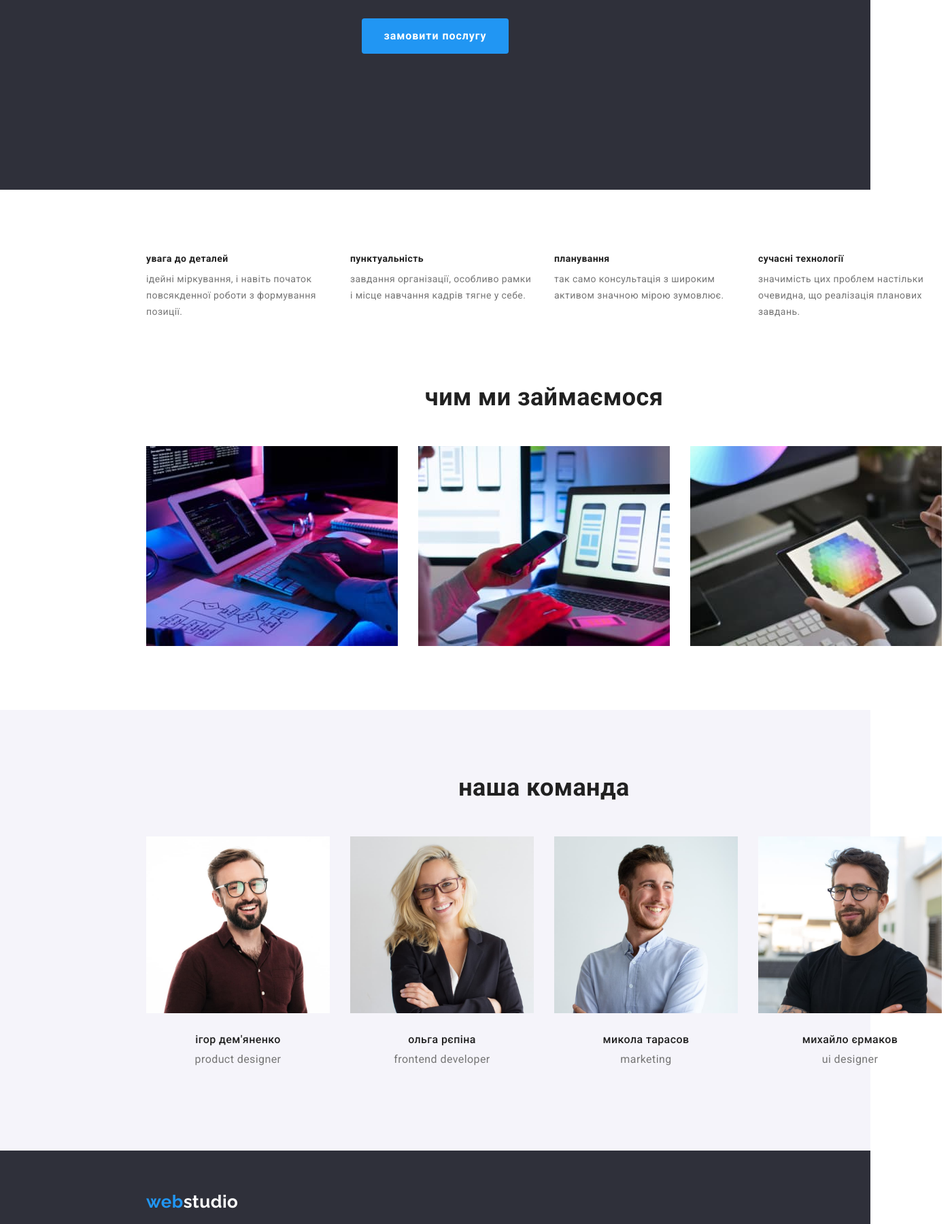
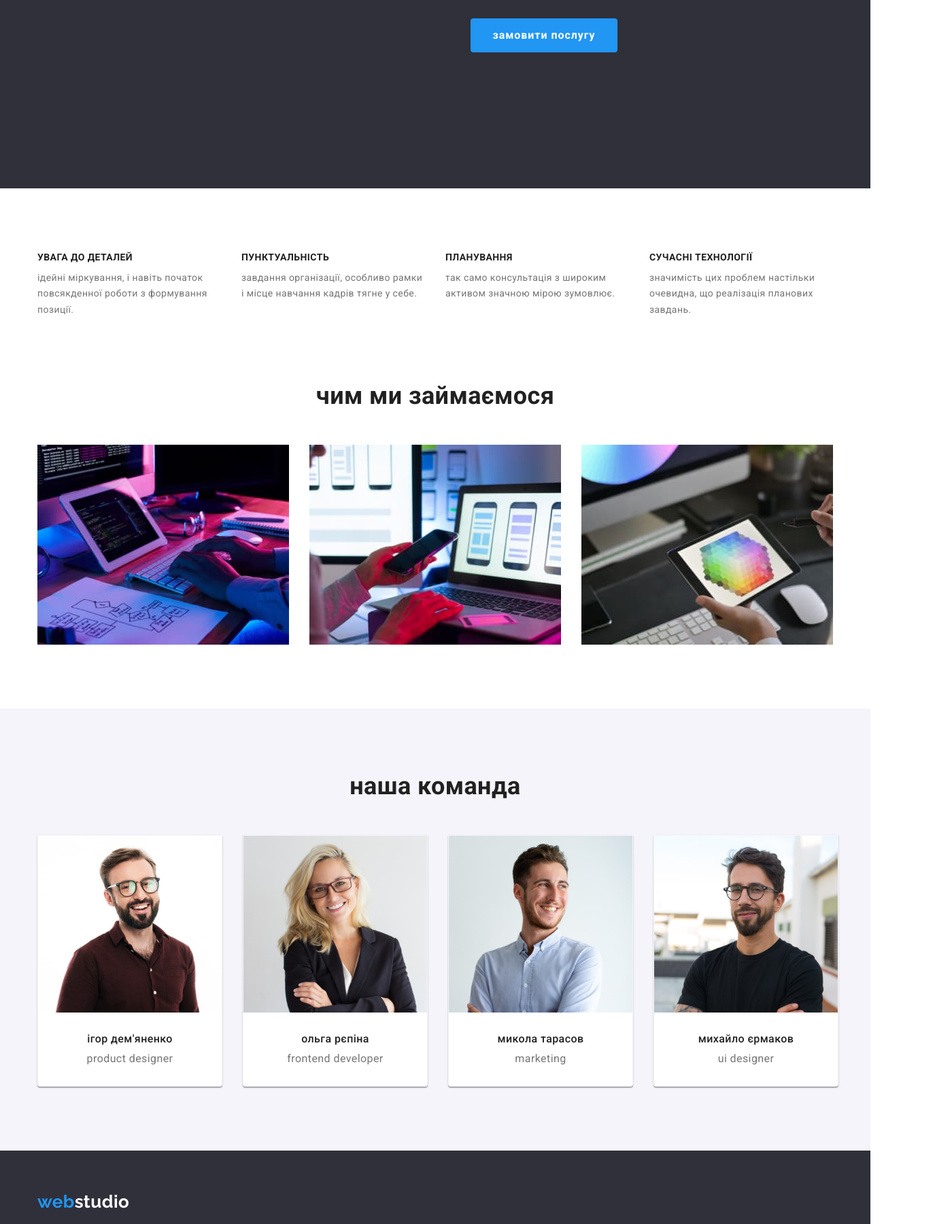
Before and after one commit to Hanna12VV/goit-markup-hw-04, a plain HTML site: page index.html in a window 1280 px wide. Shown: the part 419-2219 px from the top of the page at 68% size, 1400 px wide, since content can reach past the window. Drawn offline with nearby package versions, Linux system fonts and the light colour scheme.

Commit message:
внесла поправки в домашню роботу №3

```diff
--- a/css/styles.css
+++ b/css/styles.css
@@ -51,24 +51,24 @@ img {
     line-height: 1.19;
     color: var(--accent-color);
     text-decoration: none;
-
-    width: 145px;
-    margin-right: 93px;
 }
 .style-header .logo, .style-header .nav-link, .style-header .contact-link {
     padding-top: 32px;
     padding-bottom: 32px;
 }
+.style-header .logo {
+    width: 145px;
+    margin-right: 93px;
+}
 .logo-header {
     color: var(--title-text-color);
-    }
+}
 .logo-footer {
     color: var(--primary-white-color);
 }
 .logo-footer-margin {
     display: block;
     margin-bottom: 20px;
-    margin-right: 0px;
 }
 .header-nav {
     display: flex;
@@ -80,7 +80,7 @@ img {
     display: flex;
     align-items: center;
     gap: 50px;
-    }
+}
 .nav-link {
     color: var(--link-text-color);
     font-weight: 500;
@@ -113,11 +113,11 @@ img {
     text-decoration: none;
     margin-bottom: 9px;
     display: block;
-    }
+}
 .footer-link .mail-link {
     display: block;
     margin-bottom: 9px;
-    }
+}
 .footer-link .mail-link, .footer-link .tel-link {
     color: rgba(255, 255, 255, 0.6);
     font-style: normal;
@@ -129,14 +129,13 @@ img {
 }
 .list {
     flex-basis: calc((100%-30*3)/4);
-    width: 270px;
 }
 .container {
     width: 1200px;
     padding-right: 15px;
     padding-left: 15px;
-    margin-right: 200px;
-    margin-left: 200px;
+    margin-right: auto;
+    margin-left: auto;
 }
 .visually-hidden {
     position: absolute;
@@ -159,7 +158,7 @@ img {
     text-align: center;
     padding-top: 200px;
     padding-bottom: 200px;
-    }
+}
 .header-title {
     font-weight: 900;
     font-size: 44px;
@@ -184,12 +183,19 @@ img {
     cursor: pointer;
     text-decoration: none;
     text-align: center;
+    margin-right: 692px;
+    margin-left: 692px;
 
-    display: inline-block;
+    display: flex;
+    align-items: center;
+    justify-content: center;
     border-radius: 4px;
     min-width: 216px;
-    padding: 10px 32px;
+    min-height: 50px;
     border: 1px solid transparent;
+}
+.header-button:hover, .header-button:focus {
+    background-color: #188CE8;
 }
 .section {
     padding-top: 94px;
@@ -211,7 +217,9 @@ img {
     line-height: 1.14;
 
     margin-bottom: 10px;
-    width: 270px;
+}
+.feature-list .title {
+    text-transform: uppercase;
 }
 .feature-text {
     line-height:1.71;
@@ -231,6 +239,7 @@ img {
     padding: 30px 0;
     text-align: center;
     width: 270px;
+    background-color: #FFFFFF;
 }
 .team-title {
     color: var(--title-text-color);
@@ -244,6 +253,11 @@ img {
     font-size: 16px;
     line-height: 1.18;
     width: 270px;
+}
+.team-list .list {
+    border: 1px solid transparent;
+    box-shadow: 0px 1px 3px rgba(0, 0, 0, 0.12), 0px 1px 1px rgba(0, 0, 0, 0.14), 0px 2px 1px rgba(0, 0, 0, 0.2);
+    border-radius: 0px 0px 4px 4px;
 }
 .feature-list, .work-list, .team-list {
     display: flex;
@@ -267,6 +281,7 @@ img {
     min-width: 125px;
     padding: 5.69px 22px;
     border: 1px solid transparent;
+    margin-bottom: 50px;
 }
 .filters-btn:first-child {
     min-width: 73px;
@@ -304,9 +319,6 @@ img {
     display: flex;
     justify-content: center;
     gap: 8px;
-    }
-.filters-container {
-    margin-bottom: 50px;
 }
 .portfolio-projects {
     display: flex;
```
Also changed, not shown: portfolio.html (+1 -3 lines).
